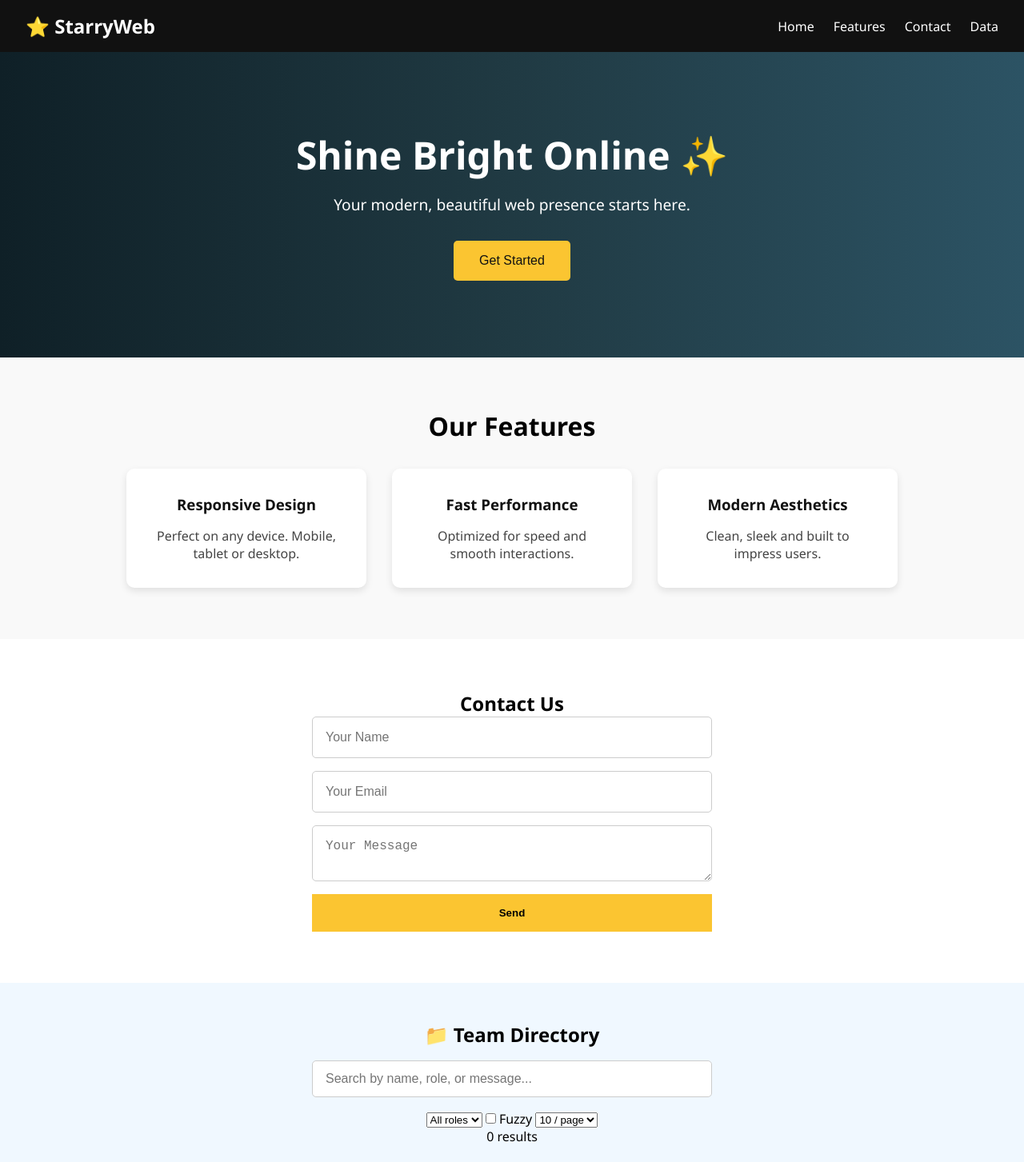
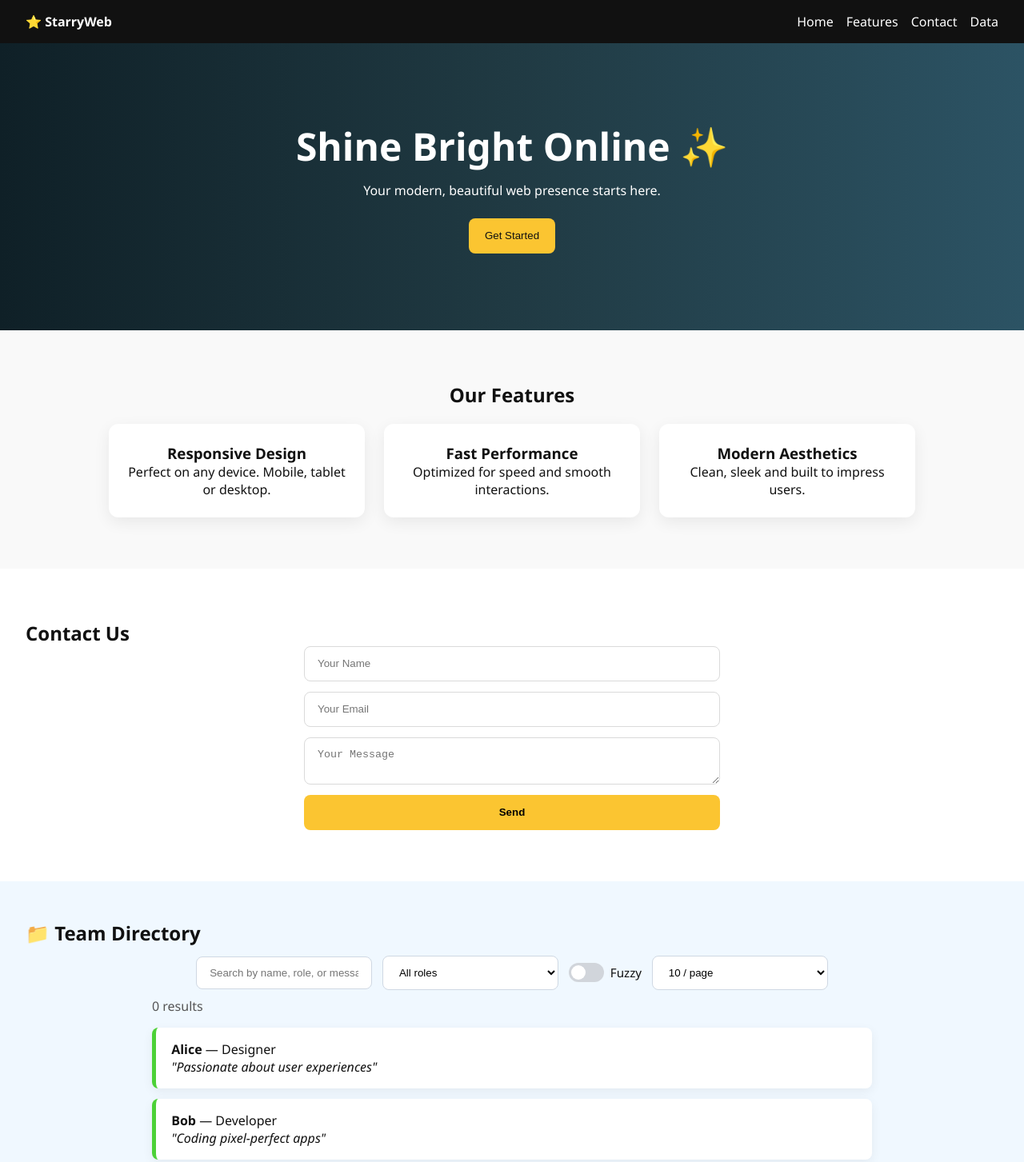
Before and after one commit to JonGreaves2004/flatfile, a website: page public/index.html in a window 1280 px wide. Shown: the top 1453 px of the page at 80% size. Drawn offline with Linux system fonts and the light colour scheme.

Commit message:
Update style.css

```diff
--- a/public/style.css
+++ b/public/style.css
@@ -1,201 +1,66 @@
-* {
-  margin: 0;
-  padding: 0;
-  box-sizing: border-box;
+* { margin:0; padding:0; box-sizing:border-box; }
+html, body { font-family: 'Segoe UI', system-ui, sans-serif; color:#111; background:#fff; scroll-behavior:smooth; }
+
+/* Navbar */
+.navbar { background:#111; color:#fff; padding:1rem 2rem; display:flex; justify-content:space-between; align-items:center; position:sticky; top:0; z-index:10; }
+.logo { font-weight:700; }
+.nav-links { list-style:none; display:flex; gap:1rem; }
+.nav-links a { color:#fff; text-decoration:none; font-weight:500; }
+.nav-links a:hover { color:#fbc531; }
+
+/* Hero */
+.hero { background:linear-gradient(90deg, #0f2027, #203a43, #2c5364); color:#fff; padding:6rem 2rem; text-align:center; }
+.hero h1 { font-size:3rem; margin-bottom:0.75rem; }
+.hero p { margin-bottom:1.5rem; }
+#cta-button { background:#fbc531; color:#111; border:0; padding:0.9rem 1.25rem; border-radius:8px; cursor:pointer; }
+#cta-button:hover { transform:translateY(-1px); }
+
+/* Features */
+.features { padding:4rem 2rem; background:#f9f9f9; text-align:center; }
+.feature-cards { display:flex; flex-wrap:wrap; justify-content:center; gap:1.5rem; margin-top:1.25rem; }
+.card { background:#fff; padding:1.5rem; border-radius:12px; box-shadow:0 6px 20px rgba(0,0,0,.07); max-width:320px; transition:.2s; }
+.card:hover{ transform:translateY(-4px); }
+
+/* Contact */
+.contact { padding:4rem 2rem; }
+#contact-form { max-width:520px; margin:0 auto; display:flex; flex-direction:column; gap:0.8rem; }
+#contact-form input, #contact-form textarea { padding:0.85rem 1rem; border:1px solid #dadada; border-radius:8px; }
+#contact-form button { background:#fbc531; border:0; padding:0.9rem 1.25rem; border-radius:8px; cursor:pointer; font-weight:600; }
+
+/* Data section */
+.data-section { padding:3rem 2rem; background:#f0f8ff; }
+.controls { display:flex; flex-wrap:wrap; gap:0.8rem; align-items:center; justify-content:center; max-width:900px; margin:0.75rem auto 0; }
+.search-box, .select { padding:0.75rem 1rem; border:1px solid #cfd8e3; border-radius:8px; min-width:220px; background:#fff; }
+.switch { display:flex; align-items:center; gap:0.5rem; }
+.switch input { display:none; }
+.switch .slider { width:44px; height:24px; background:#d1d5db; border-radius:999px; position:relative; transition:.2s; cursor:pointer; }
+.switch .slider::after { content:""; width:18px; height:18px; background:#fff; border-radius:50%; position:absolute; top:3px; left:3px; transition:.2s; }
+.switch input:checked + .slider { background:#10b981; }
+.switch input:checked + .slider::after { left:23px; }
+.switch .label { font-size:0.95rem; }
+
+.results-meta { max-width:900px; margin:0.6rem auto; display:flex; justify-content:space-between; color:#555; }
+.muted { color:#6b7280; font-size:0.9rem; }
+
+#data-list { list-style:none; max-width:900px; margin:1rem auto 0; padding:0; }
+#data-list li { background:#fff; padding:1rem 1.2rem; margin-bottom:0.8rem; border-left:5px solid #4cd137; border-radius:8px; box-shadow:0 4px 14px rgba(0,0,0,.06); }
+.entry-top { display:flex; gap:0.5rem; align-items:center; justify-content:space-between; }
+.badges { display:flex; gap:0.4rem; }
+.badge { font-size:0.75rem; padding:0.15rem 0.5rem; border-radius:999px; background:#eef2ff; color:#4f46e5; }
+.badge.secondary { background:#ecfeff; color:#0891b2; }
+.badge.fuzzy { background:#fff7ed; color:#c2410c; }
+.entry-role { color:#374151; }
+.entry-msg { color:#4b5563; margin-top:0.4rem; line-height:1.55; }
+mark { background:#fff59d; padding:0 .1rem; border-radius:3px; }
+
+/* Pagination */
+.pagination { display:flex; align-items:center; justify-content:center; gap:0.6rem; margin:1.2rem auto; }
+.page-btn { padding:0.55rem 0.9rem; border:1px solid #cbd5e1; border-radius:8px; background:#fff; cursor:pointer; }
+.page-btn:disabled { opacity:.5; cursor:not-allowed; }
+#page-info { color:#4b5563; }
+
+/* Responsive tweaks */
+@media (max-width: 768px) {
+  .hero h1 { font-size:2rem; }
+  .results-meta { flex-direction:column; gap:0.25rem; align-items:flex-start; }
 }
-
-body, html {
-  font-family: 'Segoe UI', sans-serif;
-  scroll-behavior: smooth;
-}
-
-.navbar {
-  background-color: #111;
-  padding: 1rem 2rem;
-  display: flex;
-  justify-content: space-between;
-  align-items: center;
-  position: sticky;
-  top: 0;
-  z-index: 1000;
-}
-
-.logo {
-  color: #fff;
-  font-size: 1.5rem;
-  font-weight: bold;
-}
-
-.nav-links {
-  list-style: none;
-  display: flex;
-  gap: 1.5rem;
-}
-
-.nav-links a {
-  color: #fff;
-  text-decoration: none;
-  font-weight: 500;
-  transition: color 0.3s ease;
-}
-
-.nav-links a:hover {
-  color: #fbc531;
-}
-
-.hero {
-  background: linear-gradient(to right, #0f2027, #203a43, #2c5364);
-  color: #fff;
-  text-align: center;
-  padding: 6rem 2rem;
-}
-
-.hero-content h1 {
-  font-size: 3rem;
-  margin-bottom: 1rem;
-}
-
-.hero-content p {
-  font-size: 1.2rem;
-  margin-bottom: 2rem;
-}
-
-#cta-button {
-  background-color: #fbc531;
-  border: none;
-  padding: 1rem 2rem;
-  font-size: 1rem;
-  color: #111;
-  cursor: pointer;
-  border-radius: 5px;
-  transition: transform 0.2s ease;
-}
-
-#cta-button:hover {
-  transform: scale(1.05);
-}
-
-.features {
-  padding: 4rem 2rem;
-  background-color: #f9f9f9;
-  text-align: center;
-}
-
-.features h2 {
-  font-size: 2rem;
-  margin-bottom: 2rem;
-}
-
-.feature-cards {
-  display: flex;
-  flex-wrap: wrap;
-  justify-content: center;
-  gap: 2rem;
-}
-
-.card {
-  background: #fff;
-  padding: 2rem;
-  border-radius: 10px;
-  box-shadow: 0 4px 10px rgba(0,0,0,0.1);
-  max-width: 300px;
-  transition: transform 0.3s ease;
-}
-
-.card:hover {
-  transform: translateY(-5px);
-}
-
-.card h3 {
-  margin-bottom: 1rem;
-  color: #111;
-}
-
-.card p {
-  color: #444;
-}
-
-.contact {
-  padding: 4rem 2rem;
-  background-color: #fff;
-  text-align: center;
-}
-
-#contact-form {
-  display: flex;
-  flex-direction: column;
-  max-width: 500px;
-  margin: 0 auto;
-  gap: 1rem;
-}
-
-#contact-form input,
-#contact-form textarea {
-  padding: 1rem;
-  font-size: 1rem;
-  border: 1px solid #ccc;
-  border-radius: 5px;
-}
-
-#contact-form button {
-  background-color: #fbc531;
-  border: none;
-  padding: 1rem;
-  font-weight: bold;
-  cursor: pointer;
-}
-
-.data-section {
-  padding: 3rem 2rem;
-  background: #f0f8ff;
-  text-align: center;
-}
-
-#data-list {
-  list-style: none;
-  max-width: 600px;
-  margin: 2rem auto 0;
-  padding: 0;
-  text-align: left;
-}
-
-#data-list li {
-  background: #fff;
-  padding: 1rem;
-  margin-bottom: 1rem;
-  border-left: 5px solid #4cd137;
-  box-shadow: 0 2px 5px rgba(0,0,0,0.05);
-  font-size: 1rem;
-  line-height: 1.6;
-}
-
-.footer {
-  background-color: #111;
-  color: #fff;
-  padding: 2rem;
-  text-align: center;
-}
-
-.search-box {
-  padding: 0.8rem 1rem;
-  width: 100%;
-  max-width: 500px;
-  margin: 1rem auto;
-  display: block;
-  border: 1px solid #ccc;
-  border-radius: 5px;
-  font-size: 1rem;
-}
-
-
-/* Responsive */
-@media (max-width: 768px) {
-  .feature-cards {
-    flex-direction: column;
-    align-items: center;
-  }
-
-  .hero-content h1 {
-    font-size: 2rem;
-  }
-}
```
